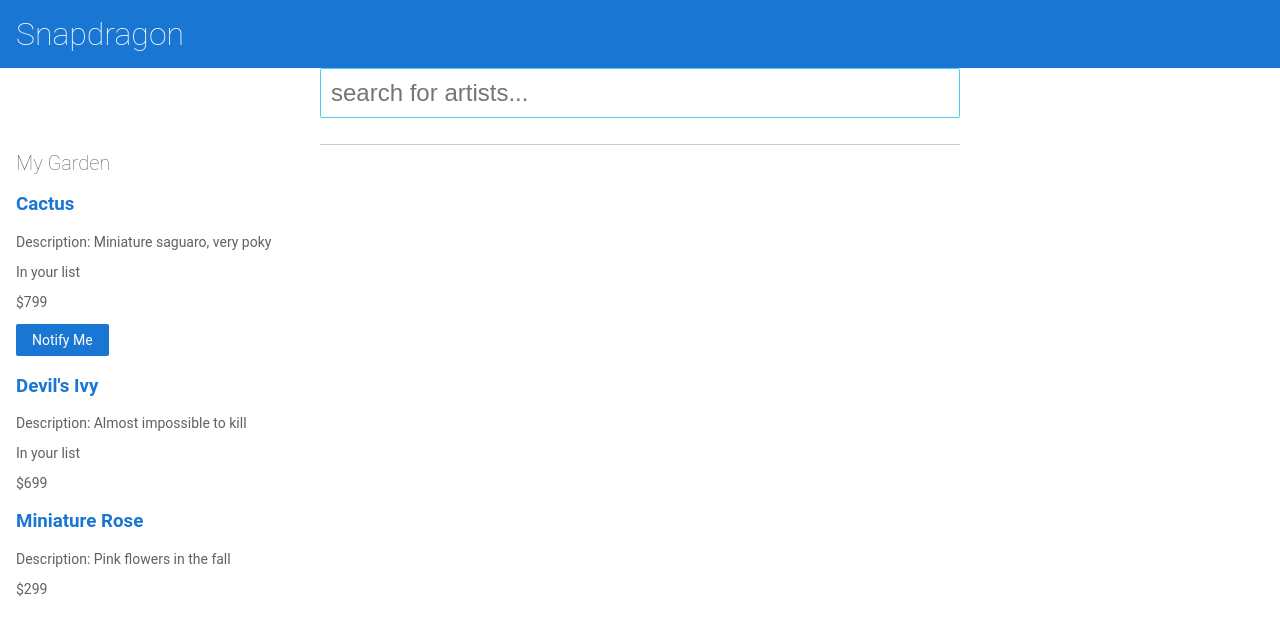
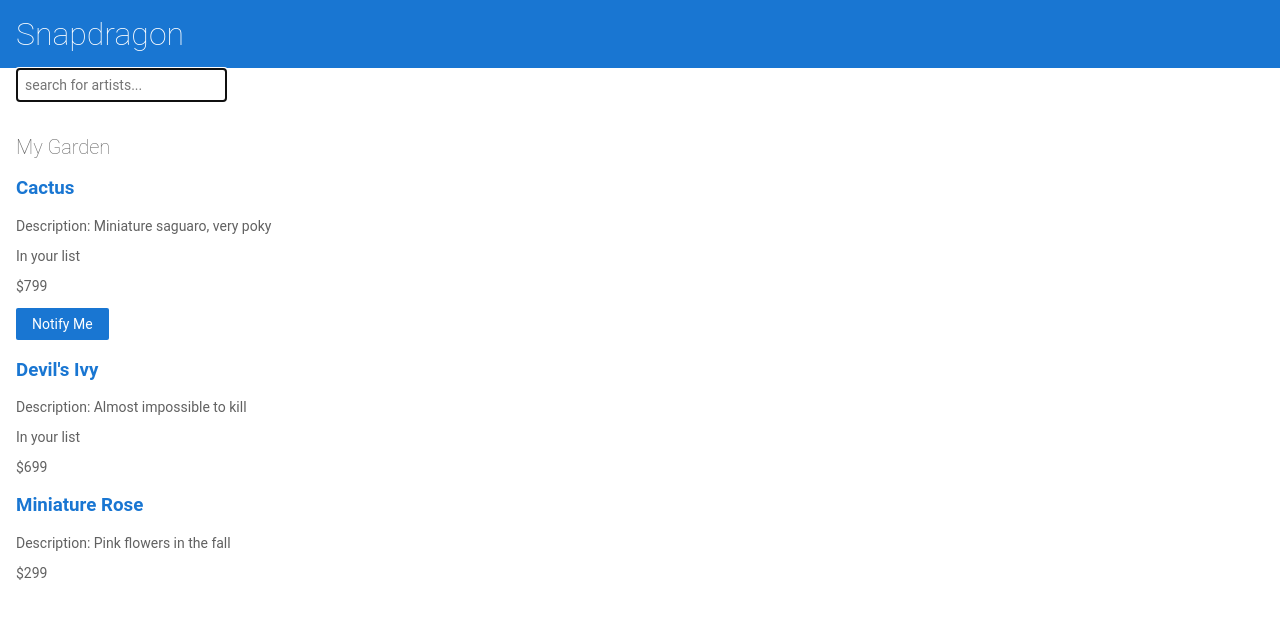
Before and after one commit to SarahKreutner/snapdragon, an Angular app: page / in a window 1280 px wide. Shown: the top 634 px of the page. Built offline with nearby package versions, Linux system fonts and the light colour scheme.

Commit message:
Move search to plant list only

```diff
--- a/src/app/app.component.html
+++ b/src/app/app.component.html
@@ -1,5 +1,5 @@
 <app-top-bar></app-top-bar>
-<app-search></app-search>
+
 <div class="container">
   <router-outlet></router-outlet>
 </div>
--- a/src/app/plant-list/plant-list.component.html
+++ b/src/app/plant-list/plant-list.component.html
@@ -1,3 +1,4 @@
+<app-search></app-search>
 <h2>My Garden</h2>
 
 <div *ngFor="let plant of plants; index as plantId">
--- a/src/app/search/search.component.css
+++ b/src/app/search/search.component.css
@@ -1,4 +1,4 @@
-*::after,
+/* *::after,
 *::before {
   margin: 0;
   padding: 0;
@@ -55,7 +55,7 @@ body {
   border: 1px solid #ccc;
   border-top: none;
   /*so things don't jump around*/
-  position: absolute;
+ /* position: absolute;
   left: 25%;
   top: calc(50% + 25px);
   max-height: calc(50% - 15px);
@@ -121,4 +121,4 @@ body {
   #keyword-button {
     right: 3.5%
   }
-}
+} */
--- a/src/app/search/search.component.html
+++ b/src/app/search/search.component.html
@@ -1,6 +1,6 @@
 <section class="filter-wrapper">
  <div class="keyword-wrapper">
-<input [formControl]="queryField" type="text" id="keyword" placeholder="search for artists..." autofocus/>
+<input [formControl]="queryField" type="text" id="keyword" placeholder="search for plants..." autofocus/>
   </div>
 <ul class="filter-select">
   <li *ngFor="let result of results" class="filter-select-list"><img src="{{result.images['2']?.url}}" alt="" width="50" height="50"><p class="artist-name">
```
